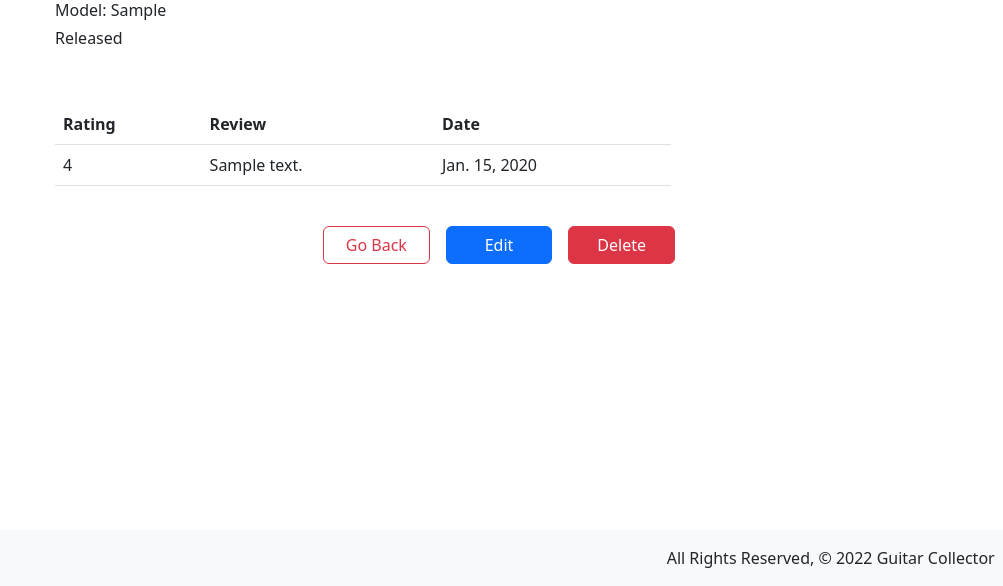
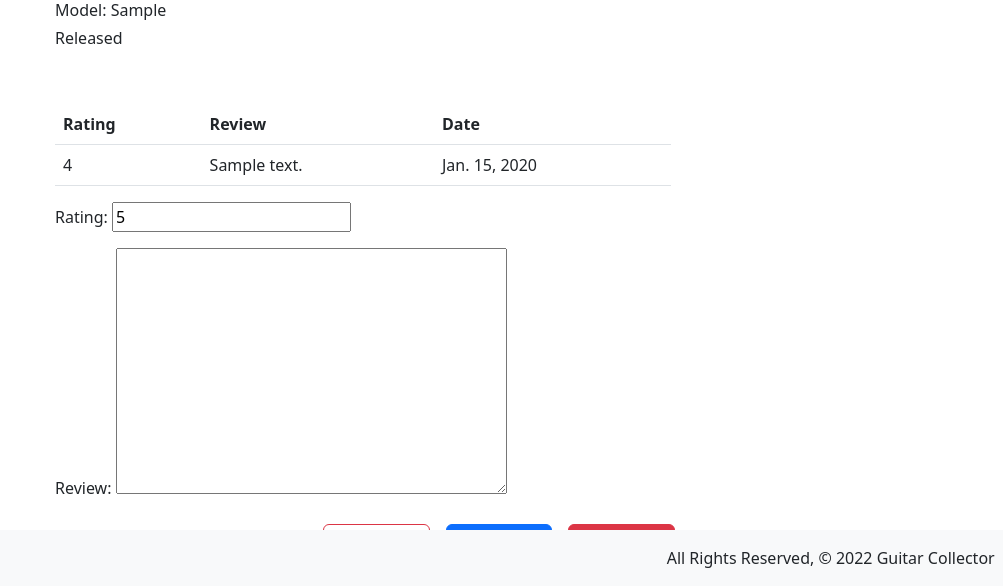
Before and after one commit to buudee625/lab-guitar-collector, a Django app: page /guitars/1/ in a window 1280 px wide. Shown: the part 214-800 px from the top of the page, without its empty margins (277-1280 px from the left). Run offline with Django 4.2, Linux system fonts and the light colour scheme; tables that the repository leaves empty hold one stand-in row (values such as "Sample post").

Commit message:
implements review form

```diff
--- /dev/null
+++ b/main_app/forms.py
@@ -0,0 +1,7 @@
+from django.forms import ModelForm
+from .models import Review
+
+class ReviewForm(ModelForm):
+    class Meta:
+        model = Review
+        fields = ['rating', 'review']
--- a/main_app/models.py
+++ b/main_app/models.py
@@ -16,7 +16,7 @@ class Guitar(models.Model):
         ('CG', 'Classical/Nylon guitar'),
         ('AR', 'Archtop/Hollow guitar'),
         ('RE', 'Resonator'),
-        ('SG', 'Stell guitar'),
+        ('SG', 'Steel guitar'),
     )
 
     brand = models.CharField(max_length=50)
--- a/main_app/templates/guitars/detail.html
+++ b/main_app/templates/guitars/detail.html
@@ -1,5 +1,8 @@
 {% extends 'base.html' %} {% block content %}
 <div class="container col-md-6 offset-3">
+  <!-- ========================================= -->
+  <!-- Details -->
+  <!-- ========================================= -->
   <div class="row">
     <h2 class="py-4">Details</h2>
     <h4>{{ guitar.brand }}</h4>
@@ -15,6 +18,9 @@
   </div>
   <br />
   <br />
+  <!-- ========================================= -->
+  <!-- Reviews -->
+  <!-- ========================================= -->
   <div class="row">
     <div class="col">
       <table class="table">
@@ -37,6 +43,12 @@
       </table>
     </div>
   </div>
+  <div class="col">
+    <form action="">{% csrf_token %} {{review_form.as_p}}</form>
+  </div>
+  <!-- ========================================= -->
+  <!-- Buttons -->
+  <!-- ========================================= -->
   <div class="row my-4 d-flex justify-content-end">
     <a class="col-2 btn btn-outline-danger mx-2" href="/guitars/">Go Back</a>
     <a
--- a/main_app/urls.py
+++ b/main_app/urls.py
@@ -9,4 +9,5 @@ urlpatterns = [
     path('guitars/create/', views.GtrCreate.as_view(), name='gtr_create'),
     path('guitars/<int:pk>/update/', views.GtrUpdate.as_view(), name='gtr_update'),
     path('guitars/<int:pk>/delete/', views.GtrDelete.as_view(), name='gtr_delete'),
+    path('guitars/<int:gtr_id>/add_review/', views.add_review, name='add_review'),
 ]
--- a/main_app/views.py
+++ b/main_app/views.py
@@ -1,7 +1,9 @@
 from django.shortcuts import render
+
+from django.views.generic.edit import CreateView, UpdateView, DeleteView
+from django.views.generic import ListView, DetailView
 from .models import Guitar, Review
-from django.views.generic.edit import CreateView, UpdateView, DeleteView
-
+from .forms import ReviewForm
 # Create your views here.
 from django.http import HttpResponse
 
@@ -17,7 +19,17 @@ def guitar_index(req):
 
 def guitar_detail(req, gtr_id):
     guitar = Guitar.objects.get(id=gtr_id)
-    return render(req, 'guitars/detail.html', {'guitar': guitar})
+    review_form = ReviewForm()
+    return render(req, 'guitars/detail.html', {'guitar': guitar, 'review_form': review_form})
+
+def add_review(req, gtr_id):
+    form = ReviewForm(req.POST)
+    if form.is_valid():
+        new_review = form.save(commit=False)
+        new_review.gtr_id = gtr_id
+        new_review.save()
+
+    return redirect('detail', gtr_id=gtr_id)
 
 class GtrCreate(CreateView):
     model = Guitar
```
